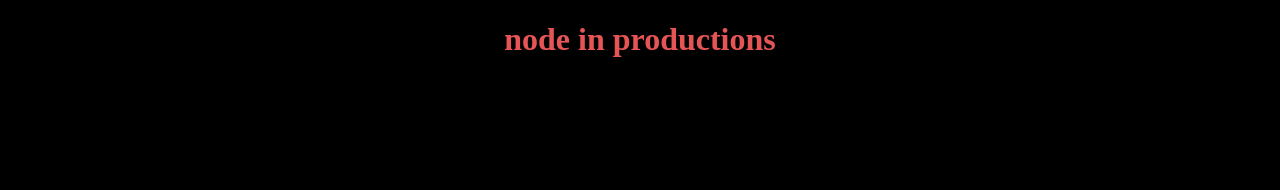
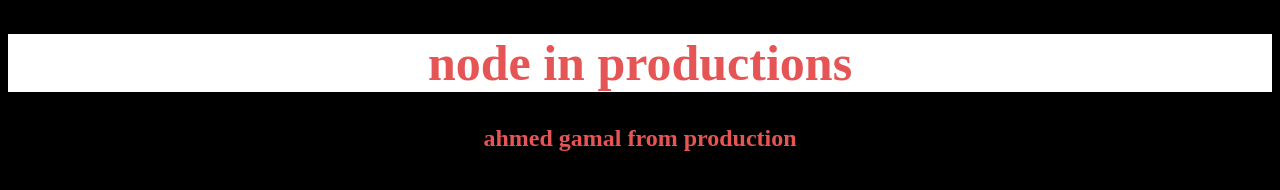
Before and after one commit to ahmedelbakly/deploy_server, a website: page public/index.html in a window 1280 px wide. Drawn offline with Linux system fonts and the light colour scheme.

Commit message:
commit 3

```diff
--- a/public/index.html
+++ b/public/index.html
@@ -10,11 +10,18 @@ body{
     background: #000;
     text-align: center;
     color: rgb(230, 85, 85);
+
 }
+h1{
+    font-size: 50px;
+    background: #fff;
+}
+
 
     </style>
 </head>
 <body>
     <h1>node in productions</h1>
+    <h2> ahmed gamal from production</h2>
 </body>
 </html>
```
